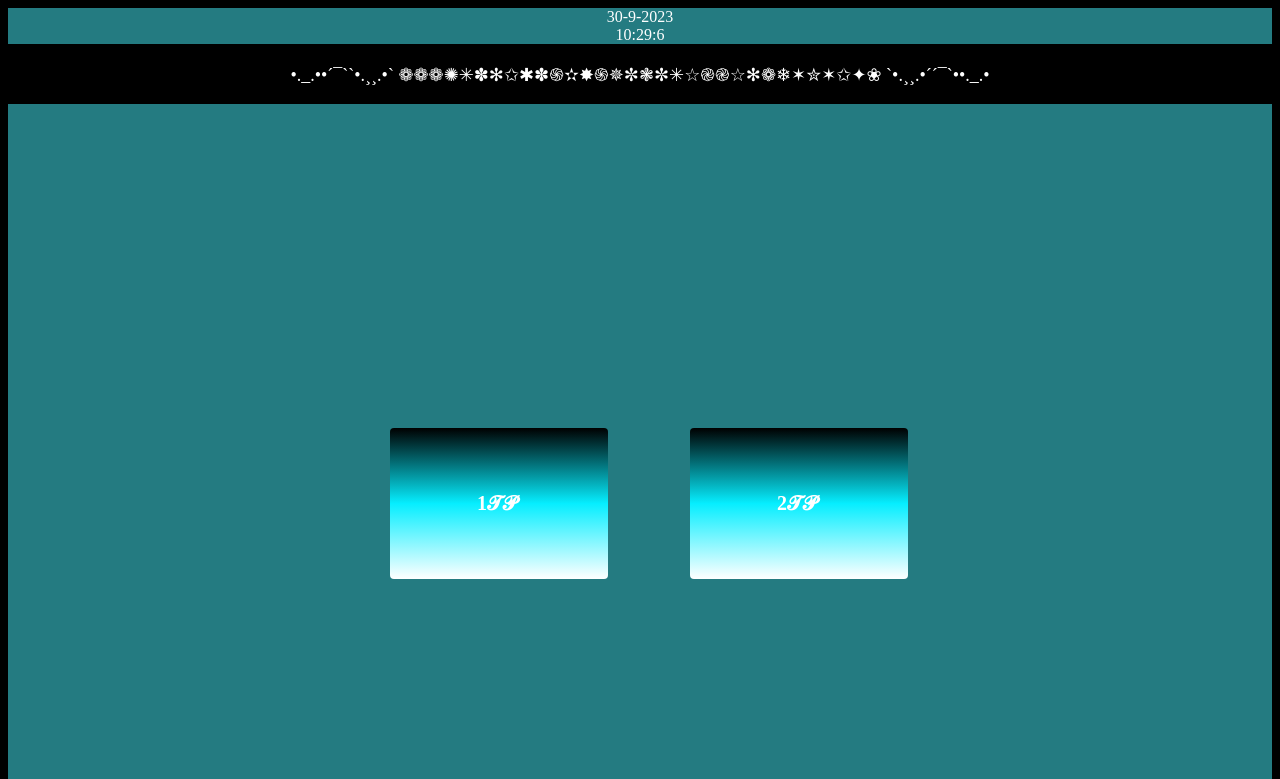
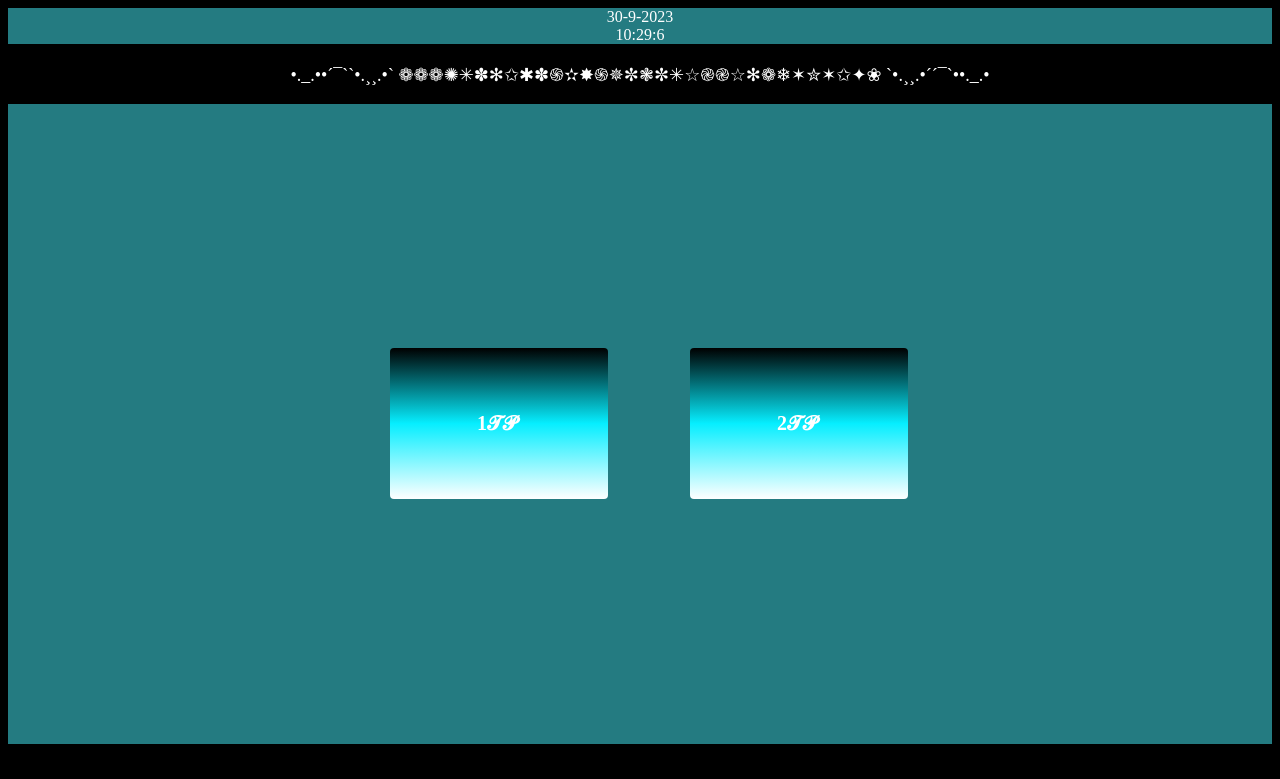
Before and after one commit to ZuzannaNaklik/tp, a plain HTML site: page index.html in a window 1280 px wide. Shown: the top 779 px of the page. Drawn offline with Linux system fonts and the light colour scheme.

Commit message:
Update styl1.css

```diff
--- a/styl1.css
+++ b/styl1.css
@@ -37,7 +37,7 @@ article {
     display: flex;
     align-items: center;
     justify-content: center;
-    background-color: rgb(36, 123, 129);min-height: 100vh
+    background-color: rgb(36, 123, 129);min-height: 80vh
 
   }
 
```
